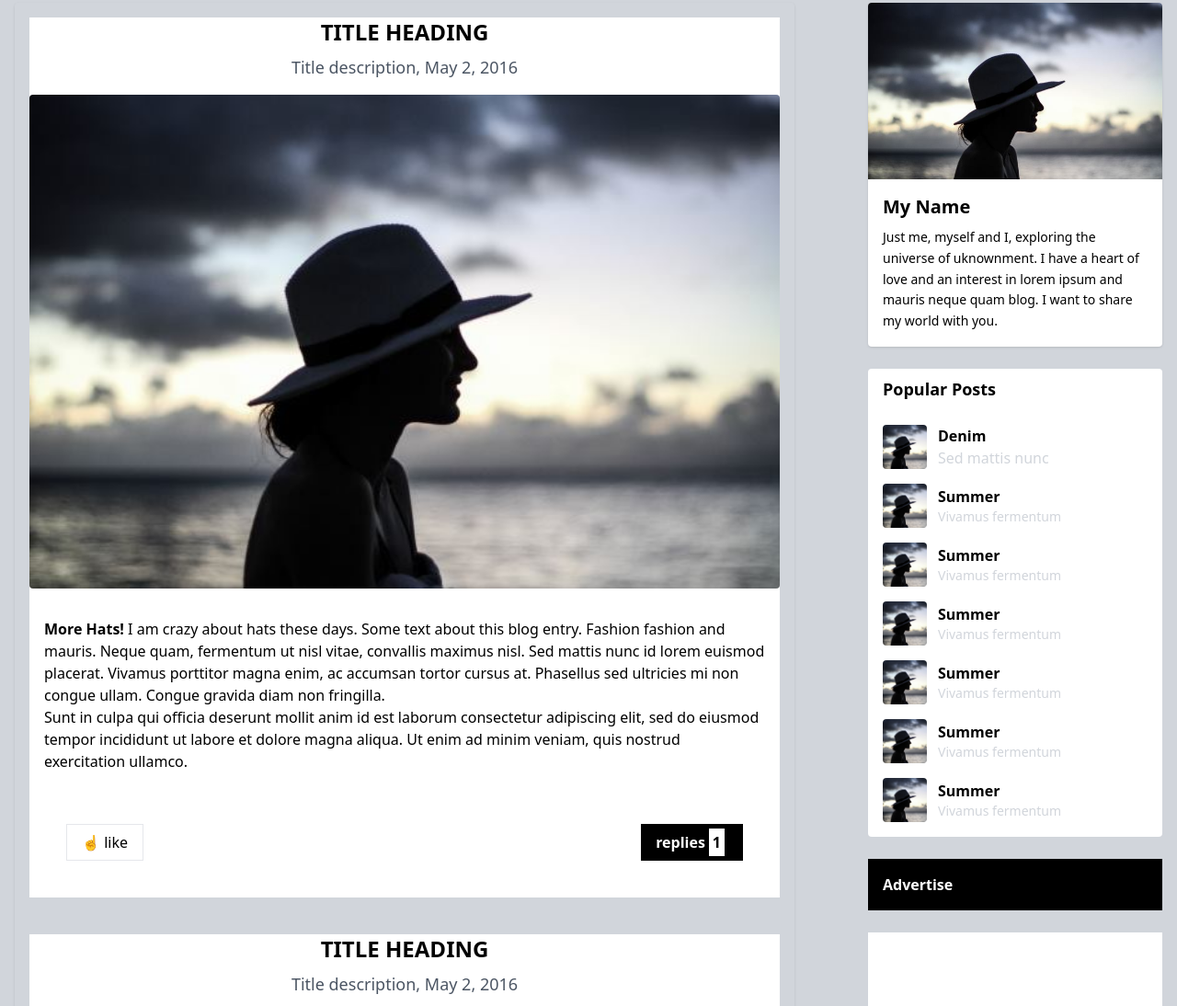
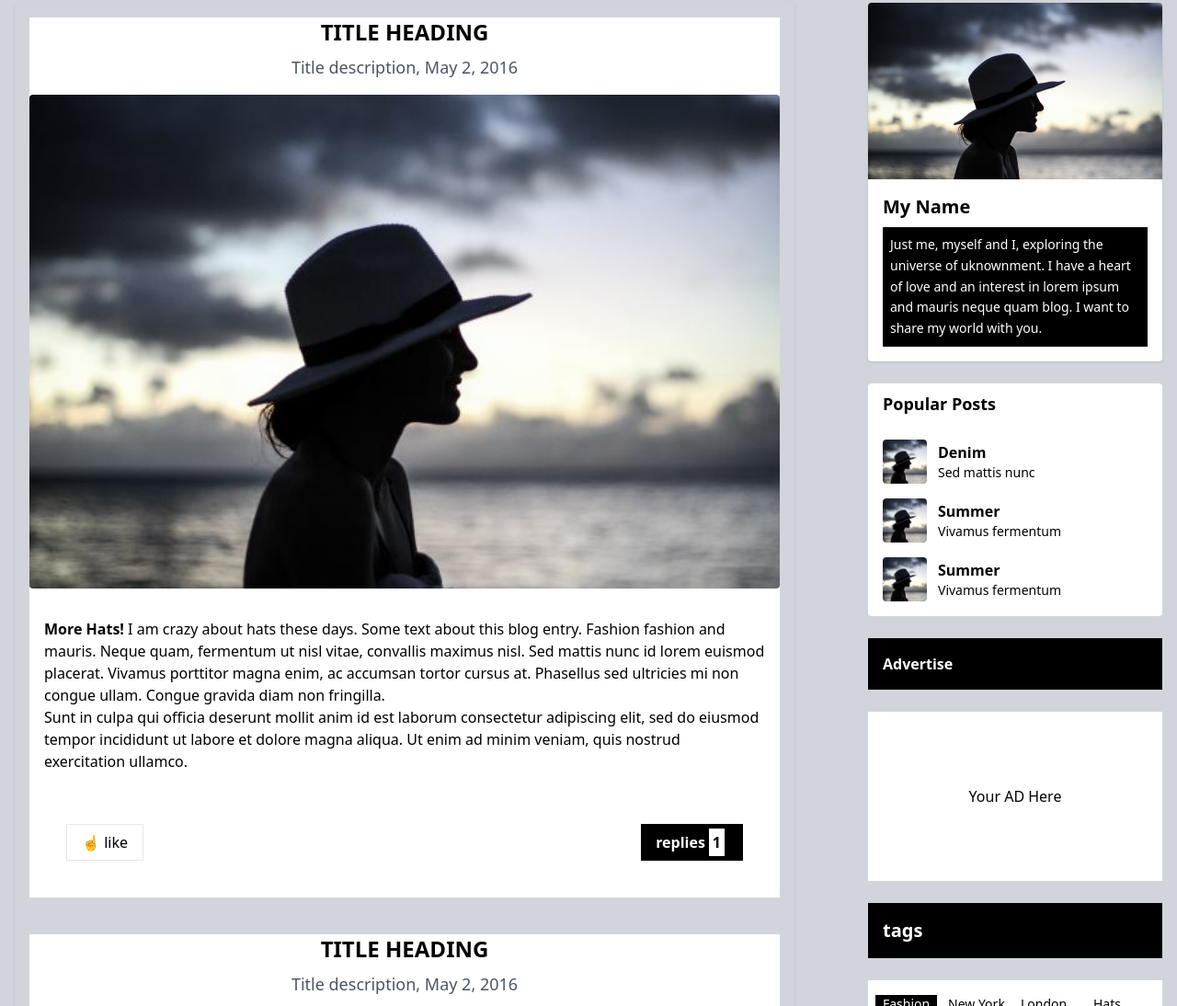
Before and after one commit to immaculee2/part8, a plain HTML site: page index.html in a window 1280 px wide. Shown: the part 1501-2595 px from the top of the page at 92% size. Drawn offline with nearby package versions, Linux system fonts and the light colour scheme.

Commit message:
commit changes

```diff
--- a/index.html
+++ b/index.html
@@ -207,7 +207,7 @@
       <div class="bg-[url('girl_hat.jpg')] bg-cover h-48 w-full"></div>
       <div class="p-4">
         <p class="text-xl font-bold mb-2">My Name</p>
-        <p class="text-sm leading-relaxed">
+        <p class="text-sm leading-relaxed  bg-black text-white px-2 py-2">
           Just me, myself and I, exploring the universe of uknownment.
           I have a heart of love and an interest in lorem ipsum and mauris neque quam blog.
           I want to share my world with you.
@@ -225,54 +225,26 @@
           <img src="girl_hat.jpg" alt="Post" class="w-12 h-12 object-cover rounded">
           <div>
             <p class="font-semibold">Denim</p>
-            <p class=" text-gray-300">Sed mattis nunc</p>
+            <p class=" text-sm">Sed mattis nunc</p>
           </div>
         </li>
         <li class="flex items-center gap-3">
           <img src="girl_hat.jpg" alt="Post" class="w-12 h-12 object-cover rounded">
           <div>
             <p class="font-semibold">Summer</p>
-            <p class="text-sm text-gray-300">Vivamus fermentum</p>
+            <p class="text-sm ">Vivamus fermentum</p>
           </div>
         </li>
         <li class="flex items-center gap-3">
           <img src="girl_hat.jpg" alt="Post" class="w-12 h-12 object-cover rounded">
           <div>
             <p class="font-semibold">Summer</p>
-            <p class="text-sm text-gray-300">Vivamus fermentum</p>
-          </div>
-        </li>
-        <li class="flex items-center gap-3">
-          <img src="girl_hat.jpg" alt="Post" class="w-12 h-12 object-cover rounded">
-          <div>
-            <p class="font-semibold">Summer</p>
-            <p class="text-sm text-gray-300">Vivamus fermentum</p>
-          </div>
-        </li>
-        <li class="flex items-center gap-3">
-          <img src="girl_hat.jpg" alt="Post" class="w-12 h-12 object-cover rounded">
-          <div>
-            <p class="font-semibold">Summer</p>
-            <p class="text-sm text-gray-300">Vivamus fermentum</p>
-          </div>
-        </li>
-
-        <li class="flex items-center gap-3">
-          <img src="girl_hat.jpg" alt="Post" class="w-12 h-12 object-cover rounded">
-          <div>
-            <p class="font-semibold">Summer</p>
-            <p class="text-sm text-gray-300">Vivamus fermentum</p>
+            <p class="text-sm ">Vivamus fermentum</p>
           </div>
         </li>
 
 
-        <li class="flex items-center gap-3">
-          <img src="girl_hat.jpg" alt="Post" class="w-12 h-12 object-cover rounded">
-          <div>
-            <p class="font-semibold">Summer</p>
-            <p class="text-sm text-gray-300">Vivamus fermentum</p>
-          </div>
-        </li>
+
 
       </ul>
     </div>
```
